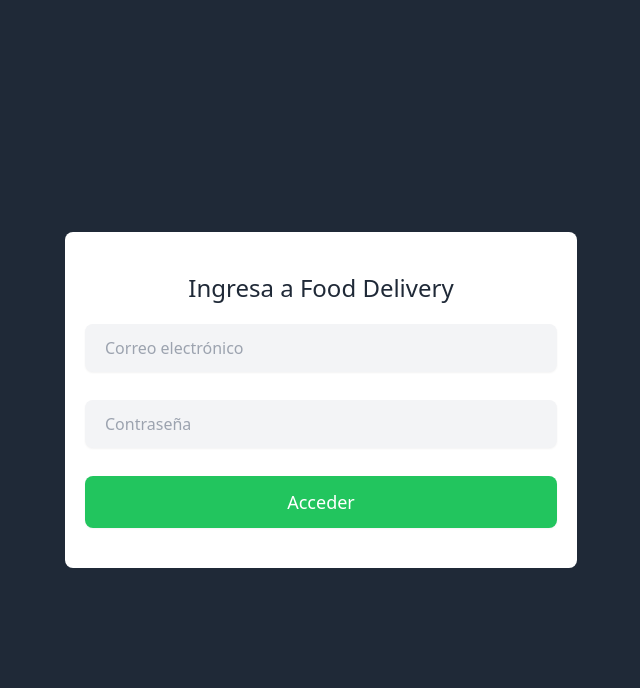
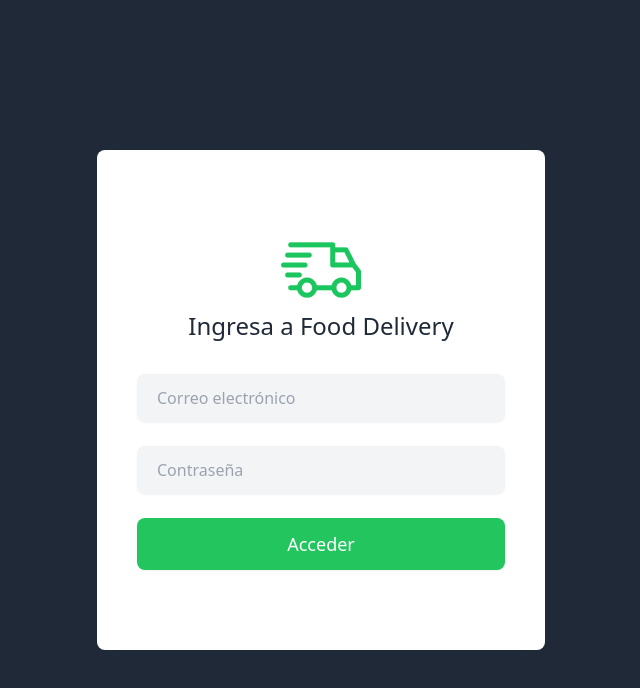
Before and after one commit to DavidBarcenas/react-food-delivery, a React (Create React App) app: page / in a window 1280 px wide. Shown: the top 688 px of the page, without its empty margins (319-959 px from the left). Built offline with nearby package versions, Linux system fonts and the light colour scheme.

Commit message:
change login design

```diff
--- a/src/index.css
+++ b/src/index.css
@@ -2,7 +2,11 @@
 @tailwind components;
 
 .input {
-  @apply block w-full rounded-lg bg-gray-100 py-3 px-5 shadow-sm focus:outline-none focus:ring-2 focus:ring-green-500 focus:ring-opacity-50;
+  @apply mb-1 block w-full rounded-lg bg-gray-100 py-3 px-5 shadow-sm focus:outline-none focus:ring-2 focus:ring-green-500 focus:ring-opacity-50;
+}
+
+.input-error {
+  @apply ml-1 block w-full text-sm text-red-500;
 }
 
 .btn {
--- a/src/pages/login.tsx
+++ b/src/pages/login.tsx
@@ -1,4 +1,5 @@
-import {appendErrors, useForm} from 'react-hook-form';
+import {useForm} from 'react-hook-form';
+import logo from '../assets/img/logo.png';
 
 interface LoginForm {
   email: string;
@@ -18,26 +19,38 @@
 
   return (
     <div className='flex h-screen items-center justify-center bg-gray-800'>
-      <div className='w-full max-w-lg rounded-lg bg-white py-10 text-center'>
+      <div className='w-full max-w-md rounded-lg bg-white py-20'>
+        <div className='mb-8 text-center'>
+          <img src={logo} alt='Food Delivery' width='80' className='inline-block' />
           <h1 className='mb-5 text-2xl text-gray-800'>Ingresa a Food Delivery</h1>
-        <form onSubmit={handleSubmit(onSubmit)} className='grid gap-7 px-5'>
+        </div>
+        <form onSubmit={handleSubmit(onSubmit)} className='grid gap-5 px-10'>
           <div>
             <input
-              {...register('email', {required: true})}
+              {...register('email', {required: 'El correo electrónico es requerido'})}
               name='email'
               type='email'
               required
               placeholder='Correo electrónico'
               className='input'
             />
+            {errors.email?.message && <span className='input-error'>{errors.email?.message}</span>}
           </div>
+          <div>
             <input
-            {...register('password', {required: 'La contraseña es requerida', minLength: 8})}
+              {...register('password', {required: 'La contraseña es requerida', minLength: 6})}
               type='password'
+              placeholder='Contraseña'
               required
-            placeholder='Contraseña'
               className='input'
             />
+            {errors.password?.message && (
+              <span className='input-error'>{errors.password?.message}</span>
+            )}
+            {errors.password?.type === 'minLength' && (
+              <span className='input-error'>La contraseña debe tener al menos 6 caracteres</span>
+            )}
+          </div>
           <button type='submit' className='btn'>
             Acceder
           </button>
```
Also changed, not shown: src/assets/img/logo.png (added). Lines whose indentation alone changed are shown as unchanged.
